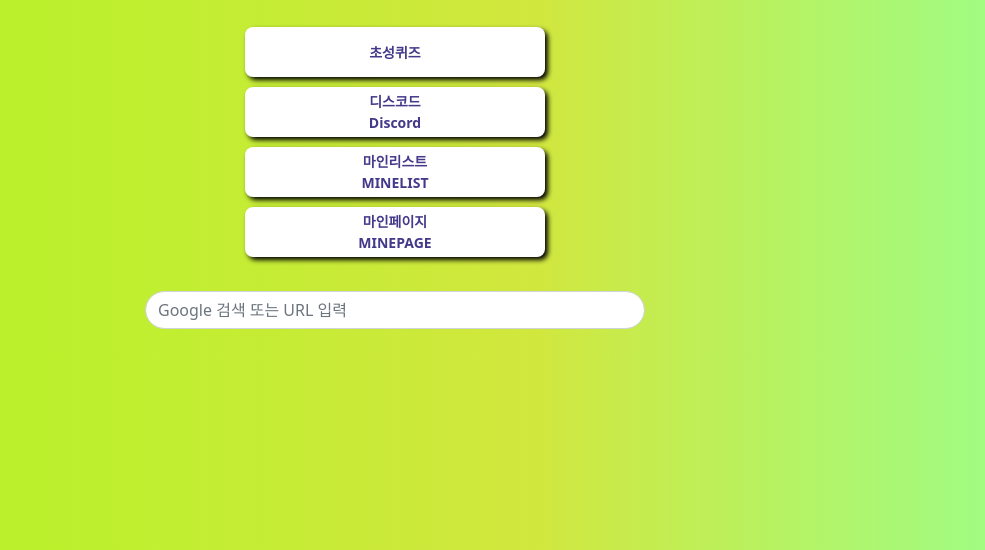
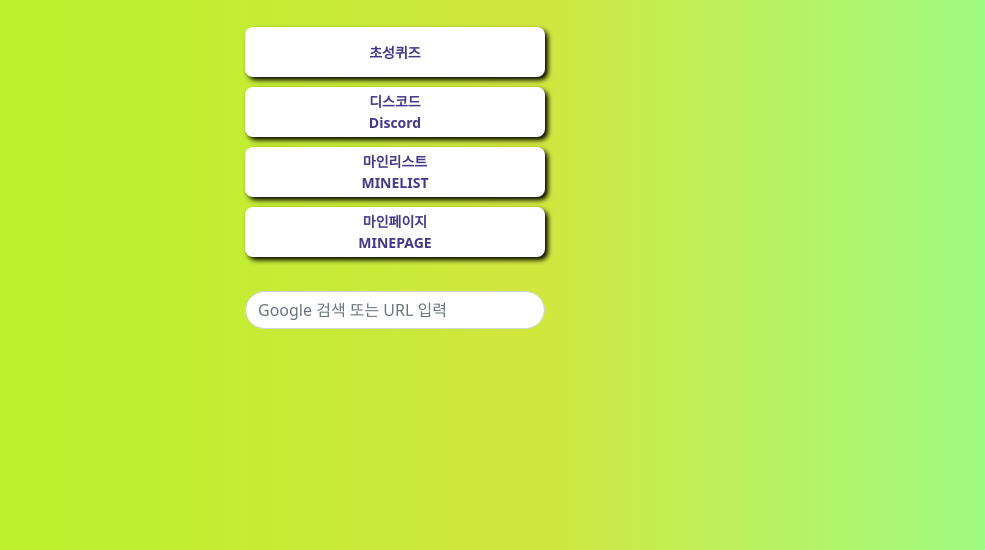
Before and after one commit to CODEMONGS/mypage, a plain HTML site: page index.html in a window 1280 px wide. Shown: the part 250-800 px from the top of the page, without its empty margins (245-1230 px from the left). Drawn offline with nearby package versions, Linux system fonts and the light colour scheme.

Commit message:
Update index.html

```diff
--- a/index.html
+++ b/index.html
@@ -90,7 +90,7 @@
     <a target="_blank" href="https://mine.page/server/rang.farm">마인페이지 <div>MINEPAGE</div></a>
   </div>
   <form action="https://www.google.com/search" method="get" class="text-center mt-4" >
-    <input class="form-control rounded-pill d-inline mb-4" name="q" type="text" style="width: 500px" placeholder="Google 검색 또는 URL 입력"/>
+    <input class="form-control rounded-pill d-inline mb-4" name="q" type="text" style="width: 300px" placeholder="Google 검색 또는 URL 입력"/>
     <br />
 </body>
 </html>
```
